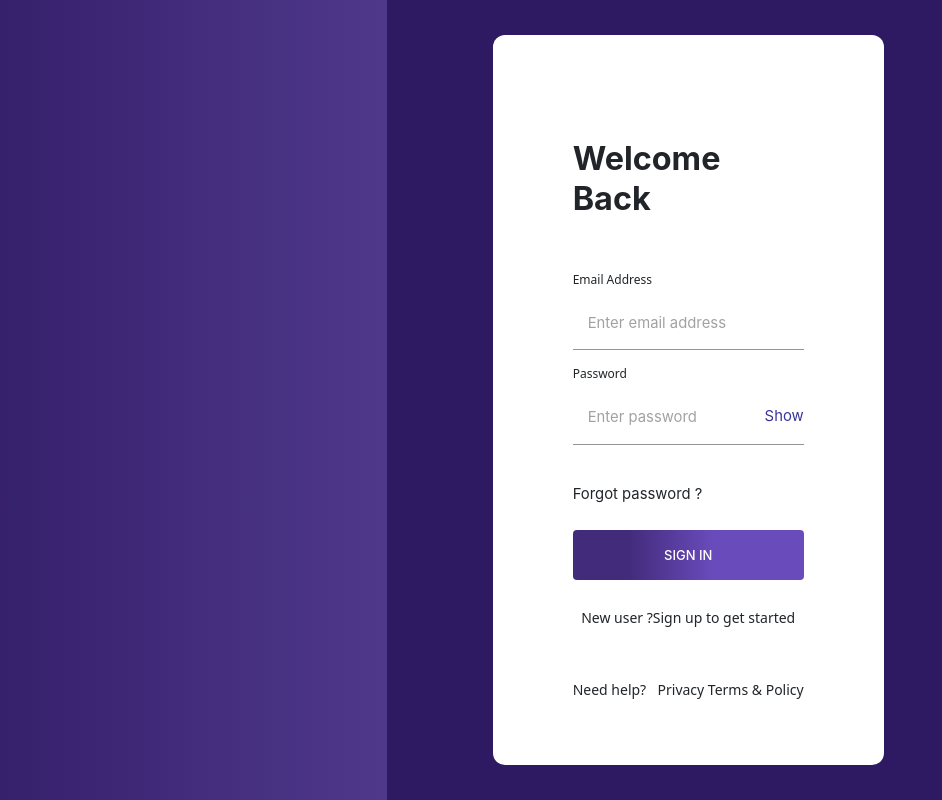
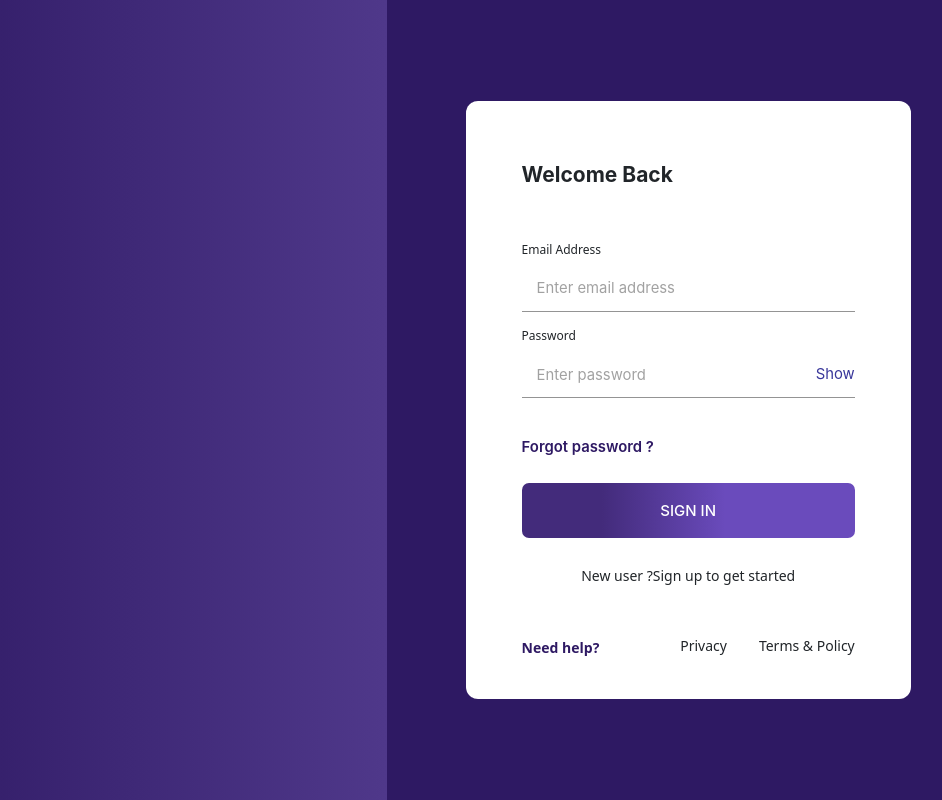
Before and after one commit to allindeveloper/hagglex-web, a React (Create React App) app: page /login in a window 1280 px wide. Shown: the whole page, without its empty margins (291-1233 px from the left). Built offline with nearby package versions, Linux system fonts and the light colour scheme.

Commit message:
adding styles to sign up and sign in page

```diff
--- a/src/components/ui/CustomButton/CustomButton.tsx
+++ b/src/components/ui/CustomButton/CustomButton.tsx
@@ -13,7 +13,7 @@ export interface CustomButtonProps extends ButtonProps {
     fontSize?: number,
     className?:string
 }
-const CustomButton = ({ show = true, fontSize, loading, text,className, width, height=50, ...rest }: CustomButtonProps) => {
+const CustomButton = ({ show = true, fontSize, loading, text,className, width, height=55, ...rest }: CustomButtonProps) => {
     const classes = customButtonStyle();
     return (
         <>
--- a/src/components/ui/CustomButton/customButtonStyle.tsx
+++ b/src/components/ui/CustomButton/customButtonStyle.tsx
@@ -9,8 +9,8 @@ const customButtonStyle = makeStyles((theme: Theme) => ({
         fontWeight: theme.typography.fontWeightBold,
         boxShadow: 'none',
         textTransform: 'none',
-        borderRadius: 10,
-        fontSize: 17,
+        borderRadius: '7px !important',
+        fontSize: '15px !important',
         transition: theme.transitions.create(['border-color', 'box-shadow']),
         background: 'linear-gradient(90deg, rgba(67,43,123,1) 24%, rgba(106,75,188,1) 61%, rgba(106,75,188,1) 100%)',
         '&:hover': {
--- a/src/components/ui/CustomInput/CustomInput.tsx
+++ b/src/components/ui/CustomInput/CustomInput.tsx
@@ -26,7 +26,8 @@ export interface CustomInputProps {
   handleChange?: (e: React.ChangeEvent<HTMLInputElement>) => void,
   customButtonText?: JSX.Element,
   multiline?: boolean,
-  loading?: boolean
+  loading?: boolean,
+  noStyles?:boolean
 }
 
 const CustomInput: FC<CustomInputProps> = ({
@@ -48,7 +49,8 @@ const CustomInput: FC<CustomInputProps> = ({
   inputWidth,
   customButtonText,
   multiline,
-  loading
+  loading,
+  noStyles,
 }) => {
 
   const classes = customInputStyle()
@@ -70,8 +72,8 @@ const CustomInput: FC<CustomInputProps> = ({
           </div>),
           className: className,
           classes: {
-            root: classes.root,
-            input: multiline ? classes.multilineInput : classes.input,
+            root: noStyles? classes.noStyles : classes.root,
+            input: !noStyles ?(multiline ? classes.multilineInput : classes.input):classes.noStyles,
             // notchedOutline: classes.notchedOutline
           },
         }}
--- a/src/pages/auth/SignIn/SignIn.tsx
+++ b/src/pages/auth/SignIn/SignIn.tsx
@@ -16,12 +16,11 @@ import { linkColor } from "../../../theme/default";
 import { useEffect } from "react";
 import { enterHandler } from "../../../utils/globalUtils";
 
-
 const SignIn: React.FC<any> = () => {
-    const [step, setstep] = useState<number>(1)
-    const classes = LoginStyles()
-    const history = useHistory()
-    const [togglePassword, settogglePassword] = useState(false)
+  const [step, setstep] = useState<number>(1);
+  const classes = LoginStyles();
+  const history = useHistory();
+  const [togglePassword, settogglePassword] = useState(false);
 
   const [err, setError] = useState(signUpErrors);
   const hasError = useRef<any>(null);
@@ -36,20 +35,18 @@ const SignIn: React.FC<any> = () => {
     email: "",
     password: "",
     username: "",
-        phonenumber: ""
-    })
-
-
+    phonenumber: "",
+  });
 
   const resetForm = () => {
     setData({
       email: "",
       password: "",
       username: "",
-            phonenumber: ""
+      phonenumber: "",
     });
-        history.push('/login')
-    }
+    history.push("/login");
+  };
   const handleCreateAccount = () => {
     // this is to make sure the code does not blow
     // we validate again if the ref value is null
@@ -62,7 +59,7 @@ const SignIn: React.FC<any> = () => {
       });
     }
     setdisabled(true);
-        setLoading(true)
+    setLoading(true);
     seterrorText("");
     validatorAll(
       [
@@ -76,107 +73,120 @@ const SignIn: React.FC<any> = () => {
       hasErrorTwo
     );
     if (!hasErrorTwo.current) {
-            setLoading(false)
-            seterrorText("")
-            setdisabled(false)
+      setLoading(false);
+      seterrorText("");
+      setdisabled(false);
       return;
     }
     if (Object.keys(hasErrorTwo?.current).length > 0) {
-            setdisabled(false)
-            setLoading(false)
+      setdisabled(false);
+      setLoading(false);
       return;
     }
     const payload: ISignUpRequestPayload = {
       email: data.email,
       password: data.password,
       phonenumber: data.phonenumber,
-            username: data.username
-        }
-
-    }
+      username: data.username,
+    };
+  };
 
   const handleNavigate = () => {
-        history.push('/login')
-    }
+    history.push("/login");
+  };
   const handleTogglePassword = () => {
-        settogglePassword(!togglePassword)
-
-    }
-
-    const handleCreateFormInputChange = (input: string, label: string, e: React.ChangeEvent<HTMLInputElement>) => {
-        const { target } = e
-        setData(prevState => ({
-            ...prevState,
-            [input]: target?.value
-        }));
-        validator({ name: input, value: target.value, label: label }, "SignUp", setError, err);
+    settogglePassword(!togglePassword);
   };
 
-
+  const handleCreateFormInputChange = (
+    input: string,
+    label: string,
+    e: React.ChangeEvent<HTMLInputElement>
+  ) => {
+    const { target } = e;
+    setData((prevState) => ({
+      ...prevState,
+      [input]: target?.value,
+    }));
+    validator(
+      { name: input, value: target.value, label: label },
+      "SignUp",
+      setError,
+      err
+    );
+  };
 
   useEffect(() => {
-        enterHandler('finalsignup');
-    })
+    enterHandler("finalsignup");
+  });
   return (
     <div>
       <Grid container spacing={0} className={classes.container}>
-                <OnboardingRightContainer
-
-                />
+        <OnboardingRightContainer />
         <div className={classes.formContainer}>
-
           <div className={classes.signupform}>
-
+            <Space top={60} />
             <Aux>
-                            <Typography variant="h4">
+              <Typography variant="h5">
                 <b>Welcome Back</b>
               </Typography>
 
               <Space top={60} />
-                            {<Aux>
+              {
+                <Aux>
                   <Space top={20} />
                   <CustomInput
                     errorText={err.email}
                     showError={err.email.length > 0}
                     name="email"
                     value={data.email}
-                                    handleChange={(e) => handleCreateFormInputChange("email", "Email", e)}
+                    handleChange={(e) =>
+                      handleCreateFormInputChange("email", "Email", e)
+                    }
                     type="text"
                     labelText="Email Address"
                     id="signup-email"
-                                    placeholder="Enter email address" />
+                    placeholder="Enter email address"
+                  />
                   <Space top={10} />
 
                   <CustomInput
                     errorText={err.password}
                     showError={err.password.length > 0}
                     value={data.password}
-                                    handleChange={(e) => handleCreateFormInputChange("password", "Password", e)}
+                    handleChange={(e) =>
+                      handleCreateFormInputChange("password", "Password", e)
+                    }
                     name="password"
                     labelText="Password"
                     id="signup-password"
                     placeholder="Enter password"
-                                    type={togglePassword ? 'text' : 'password'}
-                                    endIcon={<div className="cursor-pointer" style={{ color: linkColor }} onClick={handleTogglePassword}>{togglePassword ? 'Hide' : 'Show'}</div>}
+                    type={togglePassword ? "text" : "password"}
+                    endIcon={
+                      <div
+                        className="cursor-pointer"
+                        style={{ color: linkColor }}
+                        onClick={handleTogglePassword}
+                      >
+                        {togglePassword ? "Hide" : "Show"}
+                      </div>
+                    }
                   />
 
                   <Space top={10} />
 
                   <Space bottom={30} />
-
-                            </Aux>}
+                </Aux>
+              }
             </Aux>
             <div>
-                        <Typography>
-                               Forgot password ?
+              <Typography className={classes.forgotpasswordText}>
+                <b>Forgot password ?</b>
               </Typography>
             </div>
 
             <Space top={25} />
-                        <CustomButton
-                        text="Sign In"
-                        show
-                        />
+            <CustomButton text="Sign In" show />
             <Space top={25} />
             <div className="d-flex justify-content-center mb-5">
               <div>
@@ -189,21 +199,23 @@ const SignIn: React.FC<any> = () => {
 
             <Space top={40} />
             <div className="d-flex justify-content-between">
-                    <div>
+              <div className={classes.needHelp}>
                 <small>Need help?</small>
               </div>
               <div>
-                            <small>Privacy Terms & Policy</small>
+                <small>
+                  <div className="d-flex justify-content-between">
+                    <div className="me-2">Privacy</div>
+                    <div className="ms-4"> Terms & Policy</div>
+                  </div>
+                </small>
               </div>
             </div>
-
           </div>
-
         </div>
       </Grid>
     </div>
-
-    )
-}
+  );
+};
 
 export default SignIn;
--- a/src/pages/auth/SignUp/SignUp.tsx
+++ b/src/pages/auth/SignUp/SignUp.tsx
@@ -1,4 +1,4 @@
-import { Grid, Typography, Divider, Link, Hidden } from "@mui/material";
+import { Grid, Typography } from "@mui/material";
 import React from "react";
 import Aux from "../../../components/hoc/_Aux";
 import CustomButton from "../../../components/ui/CustomButton/CustomButton";
@@ -7,7 +7,7 @@ import { Space } from "../../../components/ui/Space/Space";
 import LoginStyles from "../../../styles/LoginStyles";
 import OnboardingRightContainer from "../../../components/shared/OnboardingRightContainer";
 import { useState } from "react";
-import { useHistory } from "react-router-dom";
+import { Link, useHistory } from "react-router-dom";
 import { signUpErrors } from "../../../utils/validationStates";
 import { useRef } from "react";
 import { ISignUpRequestPayload, ISignUpResponse } from "../../../types/SignUp";
@@ -16,12 +16,11 @@ import { linkColor } from "../../../theme/default";
 import { useEffect } from "react";
 import { enterHandler } from "../../../utils/globalUtils";
 
-
 const SignUp: React.FC<any> = () => {
-    const [step, setstep] = useState<number>(1)
-    const classes = LoginStyles()
-    const history = useHistory()
-    const [togglePassword, settogglePassword] = useState(false)
+  const [step, setstep] = useState<number>(1);
+  const classes = LoginStyles();
+  const history = useHistory();
+  const [togglePassword, settogglePassword] = useState(false);
 
   const [err, setError] = useState(signUpErrors);
   const hasError = useRef<any>(null);
@@ -36,20 +35,18 @@ const SignUp: React.FC<any> = () => {
     email: "",
     password: "",
     username: "",
-        phonenumber: ""
-    })
-
-
+    phonenumber: "",
+  });
 
   const resetForm = () => {
     setData({
       email: "",
       password: "",
       username: "",
-            phonenumber: ""
+      phonenumber: "",
     });
-        history.push('/login')
-    }
+    history.push("/login");
+  };
   const handleCreateAccount = () => {
     // this is to make sure the code does not blow
     // we validate again if the ref value is null
@@ -62,7 +59,7 @@ const SignUp: React.FC<any> = () => {
       });
     }
     setdisabled(true);
-        setLoading(true)
+    setLoading(true);
     seterrorText("");
     validatorAll(
       [
@@ -76,88 +73,105 @@ const SignUp: React.FC<any> = () => {
       hasErrorTwo
     );
     if (!hasErrorTwo.current) {
-            setLoading(false)
-            seterrorText("")
-            setdisabled(false)
+      setLoading(false);
+      seterrorText("");
+      setdisabled(false);
       return;
     }
     if (Object.keys(hasErrorTwo?.current).length > 0) {
-            setdisabled(false)
-            setLoading(false)
+      setdisabled(false);
+      setLoading(false);
       return;
     }
     const payload: ISignUpRequestPayload = {
       email: data.email,
       password: data.password,
       phonenumber: data.phonenumber,
-            username: data.username
-        }
-
-    }
+      username: data.username,
+    };
+  };
 
   const handleNavigate = () => {
-        history.push('/login')
-    }
+    history.push("/login");
+  };
   const handleTogglePassword = () => {
-        settogglePassword(!togglePassword)
-
-    }
-
-    const handleCreateFormInputChange = (input: string, label: string, e: React.ChangeEvent<HTMLInputElement>) => {
-        const { target } = e
-        setData(prevState => ({
-            ...prevState,
-            [input]: target?.value
-        }));
-        validator({ name: input, value: target.value, label: label }, "SignUp", setError, err);
+    settogglePassword(!togglePassword);
   };
 
-
+  const handleCreateFormInputChange = (
+    input: string,
+    label: string,
+    e: React.ChangeEvent<HTMLInputElement>
+  ) => {
+    const { target } = e;
+    setData((prevState) => ({
+      ...prevState,
+      [input]: target?.value,
+    }));
+    validator(
+      { name: input, value: target.value, label: label },
+      "SignUp",
+      setError,
+      err
+    );
+  };
 
   useEffect(() => {
-        enterHandler('finalsignup');
-    })
+    enterHandler("finalsignup");
+  });
+
   return (
     <div>
       <Grid container spacing={0} className={classes.container}>
-                <OnboardingRightContainer
-
-                />
+        <OnboardingRightContainer />
         <div className={classes.formContainer}>
-
           <div className={classes.signupform}>
-
             <Aux>
-                            <Typography variant="h4">
+            <Space top={30} />
+              <Typography variant="h5">
                 <b>Create new account</b>
               </Typography>
 
-                           <Space top={60} />
-                            {<Aux>
+              <Space top={30} />
+              {
+                <Aux>
                   <Space top={20} />
                   <CustomInput
                     errorText={err.email}
                     showError={err.email.length > 0}
                     name="email"
                     value={data.email}
-                                    handleChange={(e) => handleCreateFormInputChange("email", "Email", e)}
+                    handleChange={(e) =>
+                      handleCreateFormInputChange("email", "Email", e)
+                    }
                     type="text"
                     labelText="Email Address"
                     id="signup-email"
-                                    placeholder="Enter email address" />
+                    placeholder="example@mail.com"
+                  />
                   <Space top={10} />
 
                   <CustomInput
                     errorText={err.password}
                     showError={err.password.length > 0}
                     value={data.password}
-                                    handleChange={(e) => handleCreateFormInputChange("password", "Password", e)}
+                    handleChange={(e) =>
+                      handleCreateFormInputChange("password", "Password", e)
+                    }
                     name="password"
                     labelText="Password"
                     id="signup-password"
                     placeholder="Enter password"
-                                    type={togglePassword ? 'text' : 'password'}
-                                    endIcon={<div className="cursor-pointer" style={{ color: linkColor }} onClick={handleTogglePassword}>{togglePassword ? 'Hide' : 'Show'}</div>}
+                    type={togglePassword ? "text" : "password"}
+                    endIcon={
+                      <div
+                        className="cursor-pointer"
+                        style={{ color: linkColor }}
+                        onClick={handleTogglePassword}
+                      >
+                        {togglePassword ? "Hide" : "Show"}
+                      </div>
+                    }
                   />
 
                   <Space top={10} />
@@ -166,58 +180,71 @@ const SignUp: React.FC<any> = () => {
                     errorText={err.username}
                     showError={err.username.length > 0}
                     value={data.username}
-                                    handleChange={(e) => handleCreateFormInputChange("username", "Username", e)}
+                    handleChange={(e) =>
+                      handleCreateFormInputChange("username", "Username", e)
+                    }
                     name="username"
                     labelText="Create username"
                     id="signup-username"
                     placeholder="Enter username"
-                                    type={'text'}
+                    type={"text"}
                   />
+                  <Space top={10} />
+ <CustomInput
+                                    errorText={err.phonenumber}
+                                    showError={err.phonenumber.length > 0}
+                                    value={data.phonenumber}
+                                    name="phonenumber"
+                                    handleChange={(e) => handleCreateFormInputChange("phonenumber", "Phone number", e)}
+                                    type="text" labelText="Enter your phone number" id="signup-phonenumber" placeholder="Enter your mobile number" />
 
                   <Space top={20} />
 
-                                <Space bottom={30} />
-
-                            </Aux>}
+                  <Space bottom={20} />
+                </Aux>
+              }
             </Aux>
             <div>
-                        <Typography>
-                                Got referral code ?
+              <Typography className={classes.gotReferralCode}>
+                <b>Got referral code ?</b>
               </Typography>
             </div>
 
             <Space top={25} />
-                        <CustomButton
-                        text="Sign Up"
-                        show
-                        />
-                        <Space top={25} />
+            <CustomButton text="Sign Up" id="finalsignup" show />
+            <Space top={20} />
             <div className="d-flex justify-content-center mb-5">
               <div>
-                            <small>Have an account ? </small>
+                <small>Have an account? </small>
               </div>
               <div>
-                            <small>Sign in to explore</small>
+                <small>
+                  <Link to="login" className="text-decoration-none ms-2">
+                    Sign in to explore
+                  </Link>
+                </small>
               </div>
             </div>
 
             <Space top={40} />
             <div className="d-flex justify-content-between">
-                    <div>
+              <div className={classes.needHelp}>
                 <small>Need help?</small>
               </div>
               <div>
-                            <small>Privacy Terms & Policy</small>
+                <small>
+                  <div className="d-flex justify-content-between">
+                    <div className="me-2">Privacy</div>
+                    <div className="ms-4"> Terms & Policy</div>
+                  </div>
+                </small>
               </div>
             </div>
-
           </div>
-
         </div>
       </Grid>
     </div>
-
-    )
-}
+  );
+};
 
 export default SignUp;
--- a/src/styles/GlobalStyles.tsx
+++ b/src/styles/GlobalStyles.tsx
@@ -1,9 +1,16 @@
-import { createStyles, Theme } from "@mui/material";
-import { makeStyles } from '@mui/styles';
+import {  Theme } from "@mui/material";
+import { makeStyles ,createStyles} from '@mui/styles';
+import { linkColor } from "../theme/default";
 
 
 const GlobalStyles = makeStyles((theme: Theme) =>
     createStyles({
+      '@global': {
+        a:{
+          color:linkColor,
+          fontWeight:'bold'
+        }
+      },
       selectRootPagination:{
         position:'absolute',
         left:'164px',
@@ -11,17 +18,7 @@ const GlobalStyles = makeStyles((theme: Theme) =>
           position:'absolute',
         left:'154px',
         }
-      },
-        proceedText:{
-            '& label':{
-              // color:linkColor,
-              cursor:'pointer',
-              margin:0,
-              fontSize:14,
-              fontWeight:400
-            }
-          },
-
+      }
     }),
 );
 export default GlobalStyles
--- a/src/styles/LoginStyles.tsx
+++ b/src/styles/LoginStyles.tsx
@@ -21,51 +21,10 @@ const LoginStyles = makeStyles((theme:Theme) => ({
     left: 0,
   },
   forgotpasswordText:{
-    float:'right',
-    marginTop:'-15px',
-    '& label':{
-      textDecoration:'underline',
-      color:linkColor,
-      cursor:'pointer',
-      margin:0,
-      fontSize:12,
+    color:theme.palette.primary.main,
+    '& b':{
+      fontWeight:600
     }
-  },
-  resendEmailText:{
-    '& label':{
-      color:linkColor,
-      cursor:'pointer',
-      margin:0,
-      fontSize:14,
-      fontWeight:400
-    }
-  },
-  proceedText:{
-    '& label':{
-      color:linkColor,
-      cursor:'pointer',
-      margin:0,
-      fontSize:14,
-      fontWeight:400
-    }
-  },
-  loginbottomleftimage: {
-    position: 'absolute',
-    left: '0px',
-    bottom: '0px'
-  },
-  logincurlyquote: {
-    marginBottom: '40px'
-  },
-  loginbottomrightimage: {
-    position: 'absolute',
-    right: '50%',
-    bottom: '0px'
-  },
-  loginrightangle: {
-    position: 'absolute',
-    right: '60%',
-    top: '65%',
   },
   logotypeContainer: {
     // background: 'rgb(46,25,99)',
@@ -87,16 +46,6 @@ const LoginStyles = makeStyles((theme:Theme) => ({
   logotypeImage: {
     width: 165,
     marginBottom: theme.spacing(4),
-  },
-  logindots: {
-    right: '67%',
-    top: '20%',
-    position: 'absolute',
-    marginBottom: '40px'
-  },
-  loginwriteup: {
-    color: '#fff',
-    lineHeight: '38px'
   },
   loginwriteupcontainer: {
     marginLeft:theme.spacing(12),
@@ -123,13 +72,12 @@ const LoginStyles = makeStyles((theme:Theme) => ({
     },
   },
   signupform: {
-    width: '65%',
+    width: '74%',
     position:'relative',
     backgroundColor:theme.palette.primary.contrastText,
     paddingLeft:theme.spacing(10),
     paddingRight:theme.spacing(10),
-    paddingTop:theme.spacing(13),
-    paddingBottom:theme.spacing(8),
+
     borderRadius:theme.spacing(1.5),
     [theme.breakpoints.down("md")]: {
       maxWidth: 320,
@@ -139,6 +87,12 @@ const LoginStyles = makeStyles((theme:Theme) => ({
       paddingLeft:0,
       paddingRight:0
 
+    },
+    [theme.breakpoints.down('xl')]:{
+    paddingTop:theme.spacing(0),
+    paddingBottom:theme.spacing(5),
+    paddingLeft:theme.spacing(7),
+    paddingRight:theme.spacing(7),
     },
     [theme.breakpoints.down("xs")]: {
       maxWidth: '100%',
@@ -163,20 +117,6 @@ const LoginStyles = makeStyles((theme:Theme) => ({
   countryCode: {
     paddingLeft: '15px'
   },
-  noaccount: {
-    position: 'absolute',
-    top: '0px',
-    right: '0px',
-    padding: '46px'
-  }
-  ,
-  lockText: {
-    textTransform: 'uppercase',
-    marginLeft: '10px',
-    [theme.breakpoints.down("md")]: {
-      marginLeft: 0
-    },
-  },
   signupBackContainer:{
     position: 'absolute',
     display:'flex',
@@ -189,21 +129,6 @@ const LoginStyles = makeStyles((theme:Theme) => ({
       marginTop:'20px',
       padding:0
     },
-  },
-  steps: {
-    textAlign:'end',
-    position: 'absolute',
-    top: '0px',
-    right: '0px',
-    padding: '25px',
-    '& span:first-child':{
-      fontSize:'17px'
-    },
-
-    '& p':{
-      margin:0
-    },
-
   },
   business:{
     fontSize:'20px !important',
@@ -221,33 +146,21 @@ const LoginStyles = makeStyles((theme:Theme) => ({
       boxShadow: '0px 4px 10px 3px rgba(0, 0, 0, 0.11)'
     },
   },
-  textField: {
-    // borderBottomColor: theme.palette.background.light,
-    "&:hover:before": {
-      boxShadow: '0px 4px 10px 3px rgba(0, 0, 0, 0.11)'
-    },
+  gotReferralCode: {
+    color:theme.palette.primary.main,
+    '& b':{
+      fontWeight:600,
+      fontSize:13
+    }
   },
-  formButtons: {
-    width: "100%",
-    marginTop: theme.spacing(4),
-    display: "flex",
-    justifyContent: "space-between",
-    alignItems: "center",
-  },
-  forgetButton: {
-    textTransform: "none",
-    fontWeight: 400,
+  needHelp:{
+    '& small':{
+      color:theme.palette.primary.main,
+      fontWeight:600
+    }
   },
   loginLoader: {
     marginLeft: theme.spacing(4),
-  },
-  copyright: {
-    marginTop: theme.spacing(4),
-    whiteSpace: "nowrap",
-    [theme.breakpoints.up("md")]: {
-      position: "absolute",
-      bottom: theme.spacing(2),
-    },
   },
   loginLogoContainer:{
     display:'flex',
@@ -258,12 +171,6 @@ const LoginStyles = makeStyles((theme:Theme) => ({
     left: '0px',
     padding: '46px'
 },
-loginlogoText:{
-    color:theme.palette.primary.contrastText,
-    fontSize:18,
-    marginTop:8,
-    marginLeft:5
-},
 
 }));
 export default LoginStyles
--- a/src/theme/default.tsx
+++ b/src/theme/default.tsx
@@ -62,7 +62,7 @@ export default {
     MuiCssBaseline: {
       '@global': {
         a: {
-          textDecoration: 'none',
+          textDecoration: 'none !important',
           color:primary,
           '&:hover':{
               color:tinycolor(primary)
@@ -88,17 +88,6 @@ export default {
       ].join(','),
 
     },
-    MuiLink: {
-      root: {
-        color: linkColor,
-        textDecoration: 'none',
-        "&:hover": {
-          color: linkColor,
-          opacity: 0.8,
-          textDecoration: 'none !important',
-        }
-      },
-    },
 
 
   },
```
Also changed, not shown: src/components/ui/CustomInput/customInputStyle.tsx (+5 -2 lines), src/index.tsx (+7 -0 lines). Lines whose indentation alone changed are shown as unchanged.
